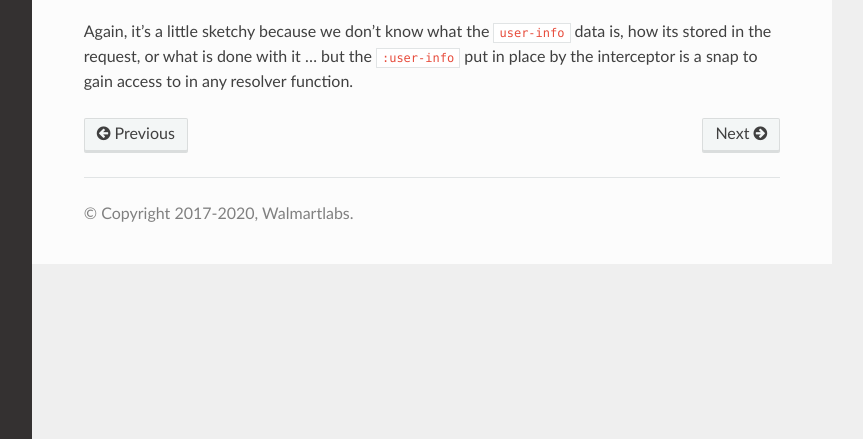
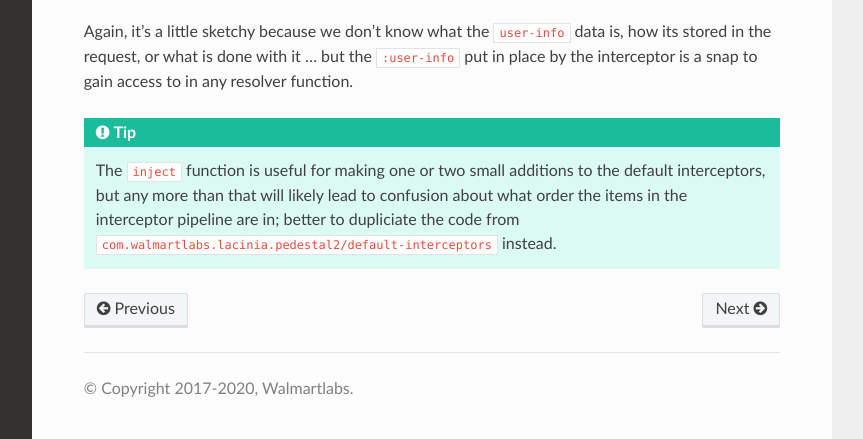
Before and after one commit to walmartlabs/lacinia-pedestal, a Sphinx documentation site: the page built from docs/interceptors.rst, in a window 1280 px wide and 1221 px high, cut to the strip 782-1221 px from the top of the window. Shown: the whole strip, without its empty margins (268-1131 px from the left). Built offline with Sphinx 7.4.7 and the Read the Docs theme 2.0.0, drawn with Linux system fonts in a browser that asks for light colours.

Commit message:
Add a note to avoid inject

```diff
--- a/docs/interceptors.rst
+++ b/docs/interceptors.rst
@@ -31,3 +31,9 @@ it's simple to get that data inside a resolver function:
 Again, it's a little sketchy because we don't know what the ``user-info`` data is, how its
 stored in the request, or what is done with it ... but the ``:user-info`` put in place
 by the interceptor is a snap to gain access to in any resolver function.
+
+.. tip::
+   The ``inject`` function is useful for making one or two small additions to the default interceptors,
+   but any more than that will likely lead to confusion about what order the items in the interceptor
+   pipeline are in; better to dupliciate the code from ``com.walmartlabs.lacinia.pedestal2/default-interceptors``
+   instead.
```
